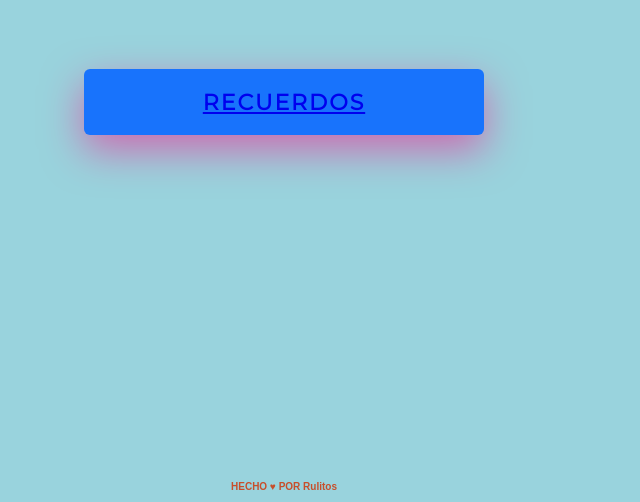
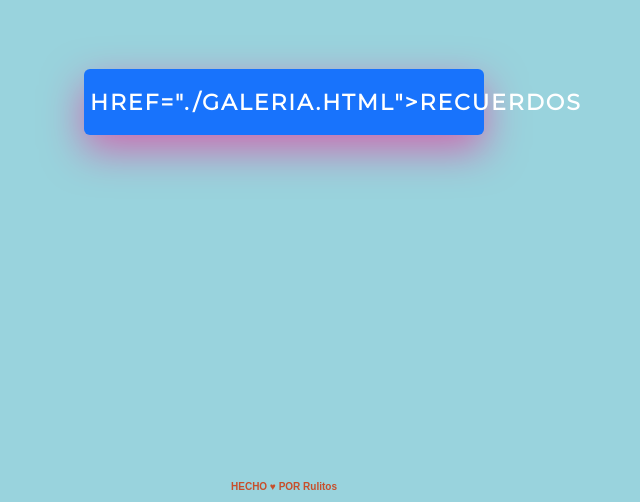
Before and after one commit to ramirosoler/GALERIA, a plain HTML site: page index.html in a window 1280 px wide. Shown: the part 298-800 px from the top of the page, without its empty margins (356-996 px from the left). Drawn offline with nearby package versions, Linux system fonts and the light colour scheme.

Commit message:
Actualizar index.html

```diff
--- a/index.html
+++ b/index.html
@@ -15,7 +15,7 @@
     <button class='btn'>
 
 
-<a href="./galeria.html">RECUERDOS</a>
+href="./galeria.html">RECUERDOS</a>
     </button>
 
 
```
